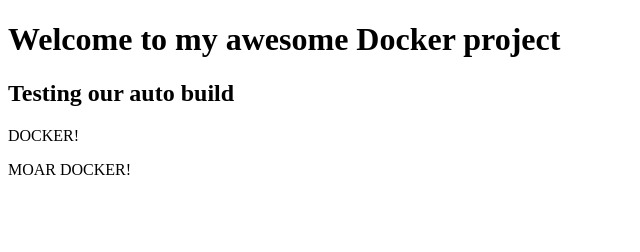
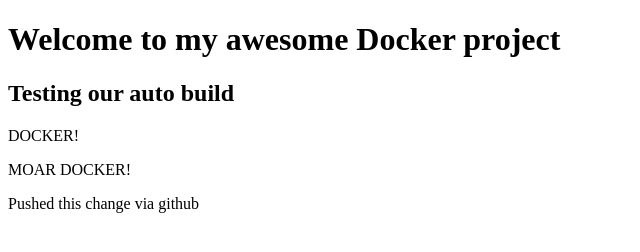
Before and after one commit to MHz2401/docker-auto-container, a plain HTML site: page index.html in a window 1280 px wide. Shown: the whole page, without its empty margins (0-640 px from the left). Drawn offline with Linux system fonts and the light colour scheme.

Commit message:
added a line to index.html which should trigger auto-build

```diff
--- a/index.html
+++ b/index.html
@@ -9,6 +9,7 @@
 
 	 <p> DOCKER! </p>
 	 <p> MOAR DOCKER! </p>
+	 <p>Pushed this change via github</p>
 
 </head>
 <body>
```
